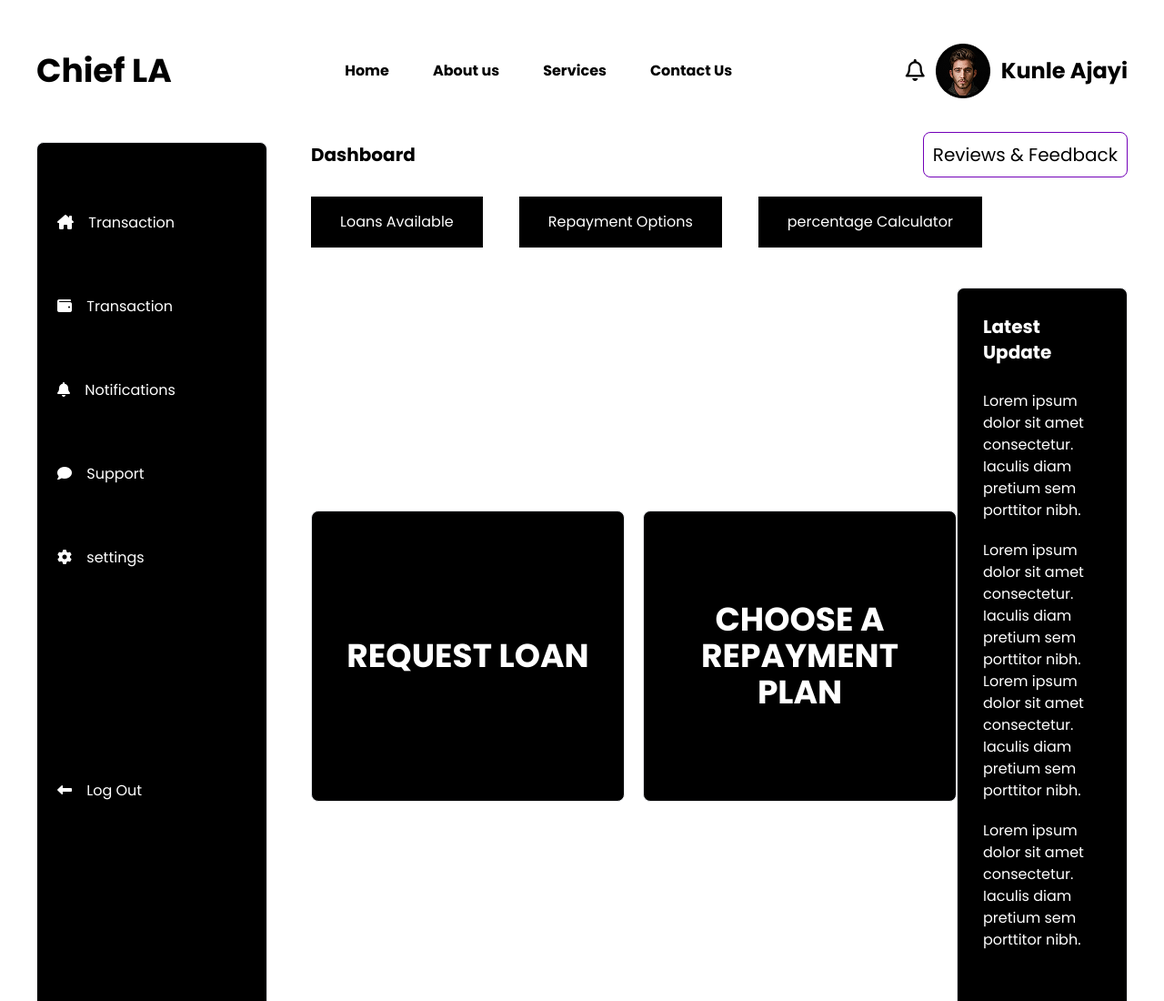
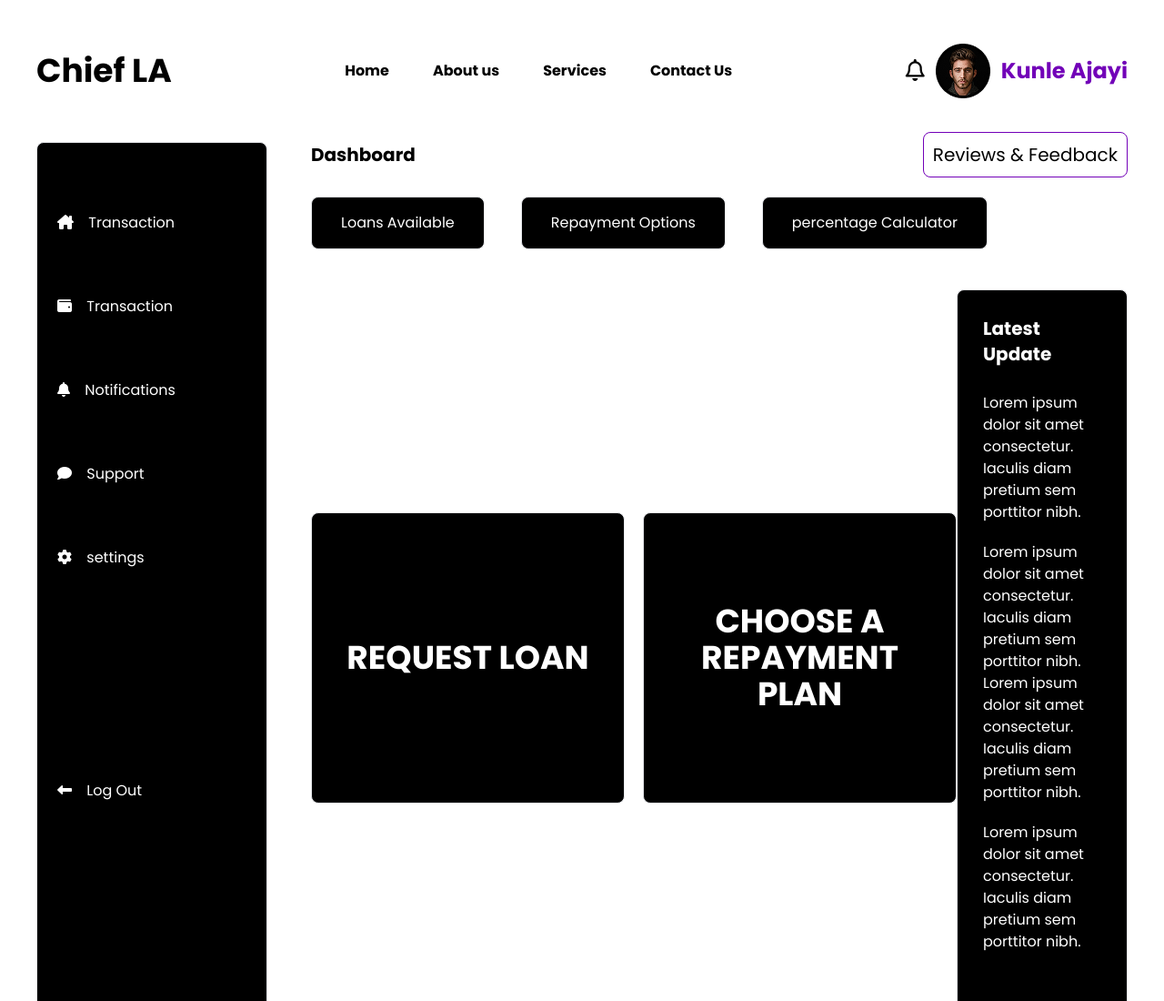
Before and after one commit to cuonganh3511/homework_mindx, a plain HTML site: page semester_1/bai giua ki/index.html in a window 1280 px wide. Shown: the top 1100 px of the page at 91% size. Drawn offline with nearby package versions, Linux system fonts and the light colour scheme.

Commit message:
update test

```diff
--- a/semester_1/bai giua ki/index.html
+++ b/semester_1/bai giua ki/index.html
@@ -45,7 +45,7 @@
                 <img src="img/user.png" class="w-full cover" alt="" />
               </div>
               <div>
-                <span class="text-2xl font-bold">Kunle Ajayi</span>
+                <span class="text-2xl font-bold text-[#7200B8]">Kunle Ajayi</span>
               </div>
             </div>
           </div>
@@ -118,13 +118,13 @@
 
             <!-- title -->
             <div class="flex justify-start items-center gap-10 mt-8">
-              <div class="px-8 py-4 bg-black text-white">
+              <div class="px-8 py-4 bg-black text-white border rounded-lg ">
                 <span>Loans Available </span>
               </div>
-              <div class="px-8 py-4 bg-black text-white">
+              <div class="px-8 py-4 bg-black text-white border rounded-lg ">
                 <span>Repayment Options</span>
               </div>
-              <div class="px-8 py-4 bg-black text-white">
+              <div class="px-8 py-4 bg-black text-white border rounded-lg ">
                 <span>percentage Calculator</span>
               </div>
             </div>
```
